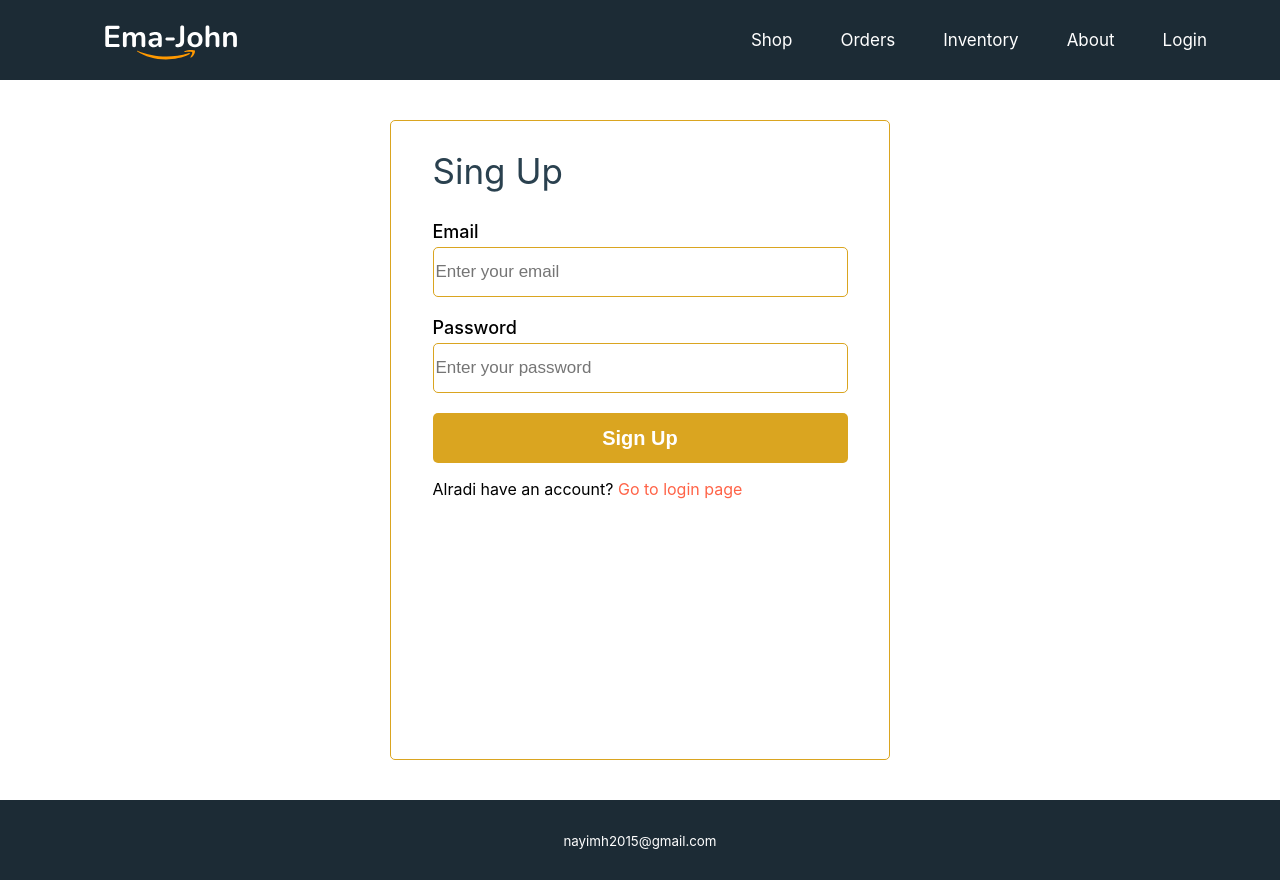
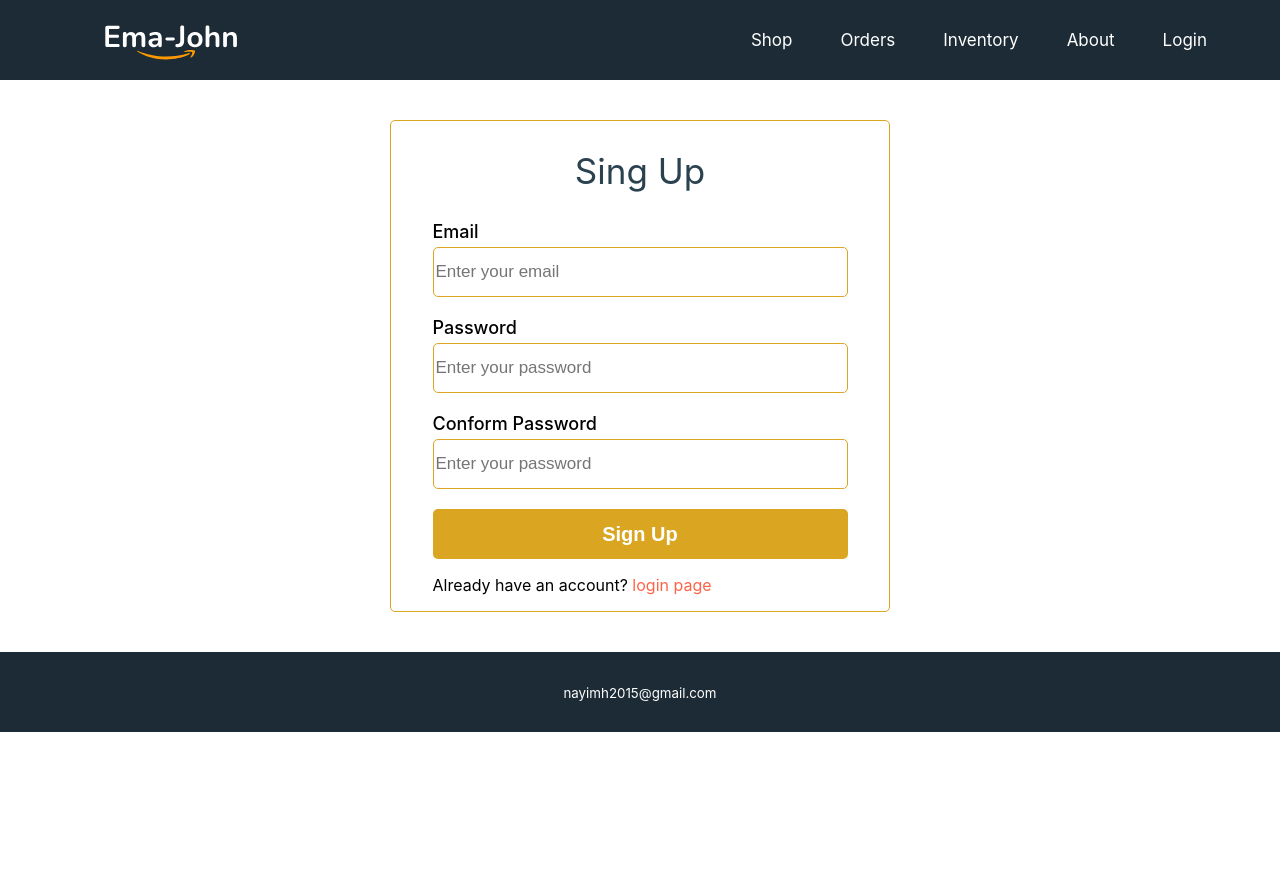
Before and after one commit to nayimHossen/simple-e-commerce, a React (Create React App) app: page /signUp in a window 1280 px wide. After the commit the page ends 800 px from the top, so only its background shows below. Built offline with nearby package versions, Linux system fonts and the light colour scheme.

Commit message:
signUp and login system implemented

```diff
--- a/package.json
+++ b/package.json
@@ -13,6 +13,7 @@
     "firebase": "^9.6.11",
     "react": "^18.0.0",
     "react-dom": "^18.0.0",
+    "react-firebase-hooks": "^5.0.3",
     "react-router-dom": "^6.3.0",
     "react-scripts": "5.0.1",
     "web-vitals": "^2.1.4"
--- a/src/Components/Login/Login.css
+++ b/src/Components/Login/Login.css
@@ -1,5 +1,5 @@
 .form-container {
-    height: calc(100vh - 80px);
+    height: calc(100vh - 100%);
     display: flex;
     justify-content: center;
 }
@@ -7,6 +7,7 @@
 .input-container {
     border: 1px solid goldenrod;
     width: 500px;
+    height: auto;
     border-radius: 5px;
     margin: 40px 0px;
     box-sizing: border-box;
@@ -18,6 +19,7 @@
     font-size: 35px;
     color: #2a414f;
     font-weight: 400;
+    text-align: center;
 }
 
 .input-group {
--- a/src/Components/Login/Login.js
+++ b/src/Components/Login/Login.js
@@ -1,26 +1,59 @@
-import React from 'react';
-import { Link } from 'react-router-dom';
+import React, { useRef, useState } from 'react';
+import { useSignInWithEmailAndPassword } from 'react-firebase-hooks/auth';
+import { Link, useNavigate } from 'react-router-dom';
+import auth from '../../firebase.init';
 import './Login.css';
 
 const Login = () => {
+    const emailRef = useRef();
+    const passwordRef = useRef();
+
+    const navigate = useNavigate();
+
+    const [
+        signInWithEmailAndPassword,
+        user,
+        loading,
+        error,
+    ] = useSignInWithEmailAndPassword(auth);
+
+    const handleLoginSubmit = (event) => {
+        event.preventDefault();
+
+        const email = emailRef.current.value;
+        const password = passwordRef.current.value;
+
+        signInWithEmailAndPassword(email, password);
+    };
+
+    if (user) {
+        navigate('/orders')
+    }
+
     return (
         <div className='form-container'>
             <div className='input-container'>
                 <div>
                     <h2 className='form-title'>Login</h2>
-                    <form action="">
+
+                    <form onSubmit={handleLoginSubmit}>
                         <div className='input-group'>
                             <label htmlFor="email">Email</label>
-                            <input type="email" name='email' placeholder='Enter your email' required />
+                            <input ref={emailRef} type="email" name='email' placeholder='Enter your email' required />
                         </div>
 
                         <div className='input-group'>
                             <label htmlFor="password">Password</label>
-                            <input type="email" name='password' placeholder='Enter your password' required />
+                            <input ref={passwordRef} type="password" name='password' placeholder='Enter your password' required />
                         </div>
+
+                        <p style={{ color: "red" }}>{error?.message}</p>
+                        {
+                            loading && <p>Loading...</p>
+                        }
                         <input className='form-submit' type="submit" value="Login" />
                     </form>
-                    <p>New to simple-E-commerce? <Link className='form-link' to="/signUp">Create an account</Link></p>
+                    <p>New on simple-E-commerce? <Link className='form-link' to="/signUp">Create an account</Link></p>
                 </div>
             </div>
         </div>
--- a/src/Components/Orders/Orders.css
+++ b/src/Components/Orders/Orders.css
@@ -3,7 +3,7 @@
 }
 
 .order-container {
-    height: calc(100vh - 80px);
+    height: calc(100vh - 100%);
     display: grid;
     grid-template-columns: 6fr 1fr;
     grid-gap: 30px;
--- a/src/Components/SingUp/SingUp.js
+++ b/src/Components/SingUp/SingUp.js
@@ -1,26 +1,75 @@
-import React from 'react';
-import { Link } from 'react-router-dom';
+import React, { useRef, useState } from 'react';
+import { useCreateUserWithEmailAndPassword } from 'react-firebase-hooks/auth';
+import { Link, Navigate, useNavigate } from 'react-router-dom';
+import auth from '../../firebase.init';
+
 
 const SingUp = () => {
+    const [errorMassage, setErrorMassage] = useState('');
+    const emailRef = useRef();
+    const passwordRef = useRef();
+    const ConfirmPasswordRef = useRef();
+
+    const navigate = useNavigate();
+
+    const [
+        createUserWithEmailAndPassword,
+        user,
+        loading,
+        error,
+    ] = useCreateUserWithEmailAndPassword(auth);
+
+    const handleSignUpSubmit = (event) => {
+        event.preventDefault();
+
+        const email = emailRef.current.value;
+        const password = passwordRef.current.value;
+        const confirmPassword = ConfirmPasswordRef.current.value;
+
+        if (password !== confirmPassword) {
+            setErrorMassage('Your password did not match');
+            return;
+        };
+        if (password.length < 6) {
+            setErrorMassage('password must be 6 characters of longer');
+            return;
+        }
+
+        createUserWithEmailAndPassword(email, password);
+    };
+
+    if (user) {
+        navigate('/shop')
+    }
 
     return (
         <div className='form-container'>
             <div className='input-container'>
                 <div>
                     <h2 className='form-title'>Sing Up</h2>
-                    <form action="">
+
+                    <form onSubmit={handleSignUpSubmit}>
                         <div className='input-group'>
                             <label htmlFor="email">Email</label>
-                            <input type="email" name='email' placeholder='Enter your email' required />
+                            <input ref={emailRef} type="email" name='email' placeholder='Enter your email' required />
                         </div>
 
                         <div className='input-group'>
                             <label htmlFor="password">Password</label>
-                            <input type="email" name='password' placeholder='Enter your password' required />
+                            <input ref={passwordRef} type="password" name='password' placeholder='Enter your password' required />
                         </div>
+
+                        <div className='input-group'>
+                            <label htmlFor="confirm-password">Conform Password</label>
+                            <input ref={ConfirmPasswordRef} type="password" name='confirm-password' placeholder='Enter your password' required />
+                        </div>
+                        <p style={{ color: "red" }}>{errorMassage}</p>
+                        {
+                            loading && <p>Loading...</p>
+                        }
                         <input className='form-submit' type="submit" value="Sign Up" />
                     </form>
-                    <p>Alradi have an account? <Link className='form-link' to="/login">Go to login page</Link></p>
+                    <p>Already have an account? <Link className='form-link' to="/login">login page</Link></p>
                 </div>
             </div>
         </div>
--- a/src/firebase.init.js
+++ b/src/firebase.init.js
@@ -1,5 +1,6 @@
 // Import the functions you need from the SDKs you need
-import { initializeApp, getAuth } from "firebase/app";
+import { initializeApp } from "firebase/app";
+import { getAuth } from "firebase/auth";
 // TODO: Add SDKs for Firebase products that you want to use
 // https://firebase.google.com/docs/web/setup#available-libraries
 
```
Also changed, not shown: 1 other file (tests, documents, lock files or other folders).
